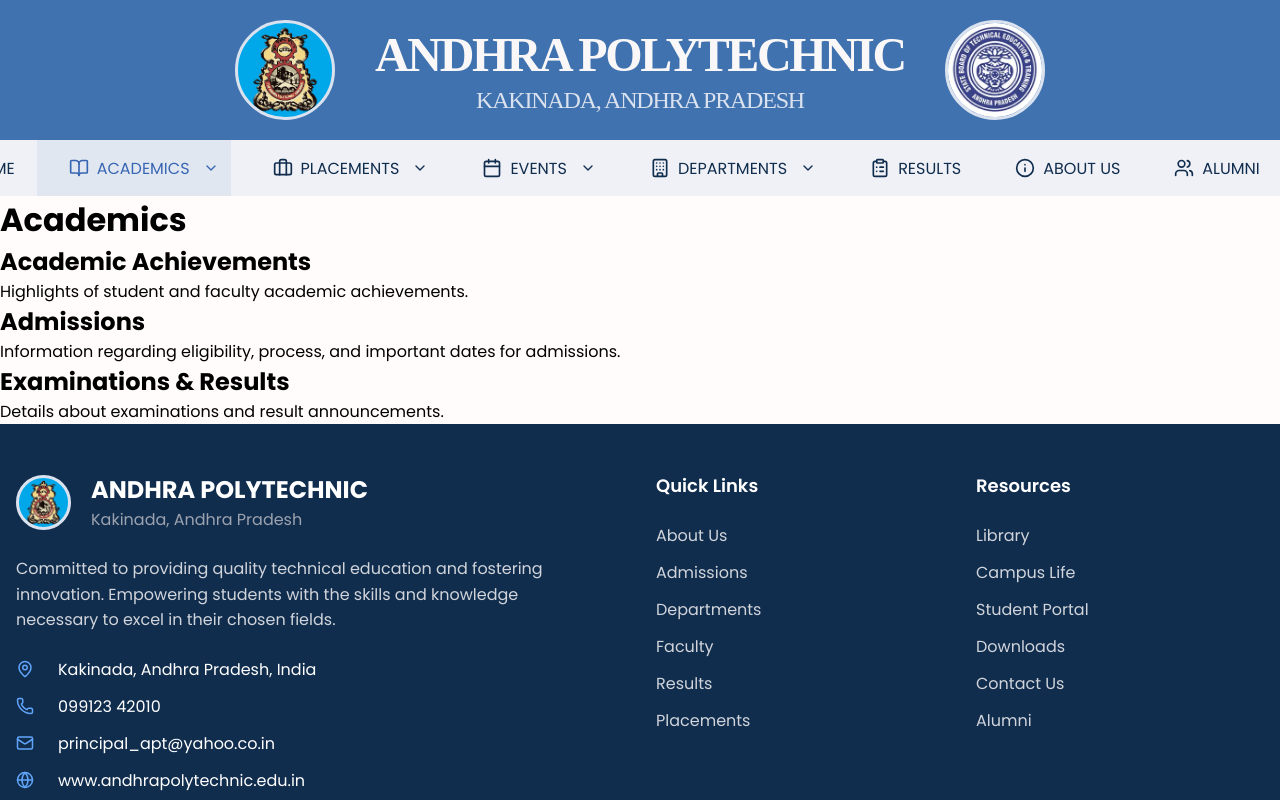
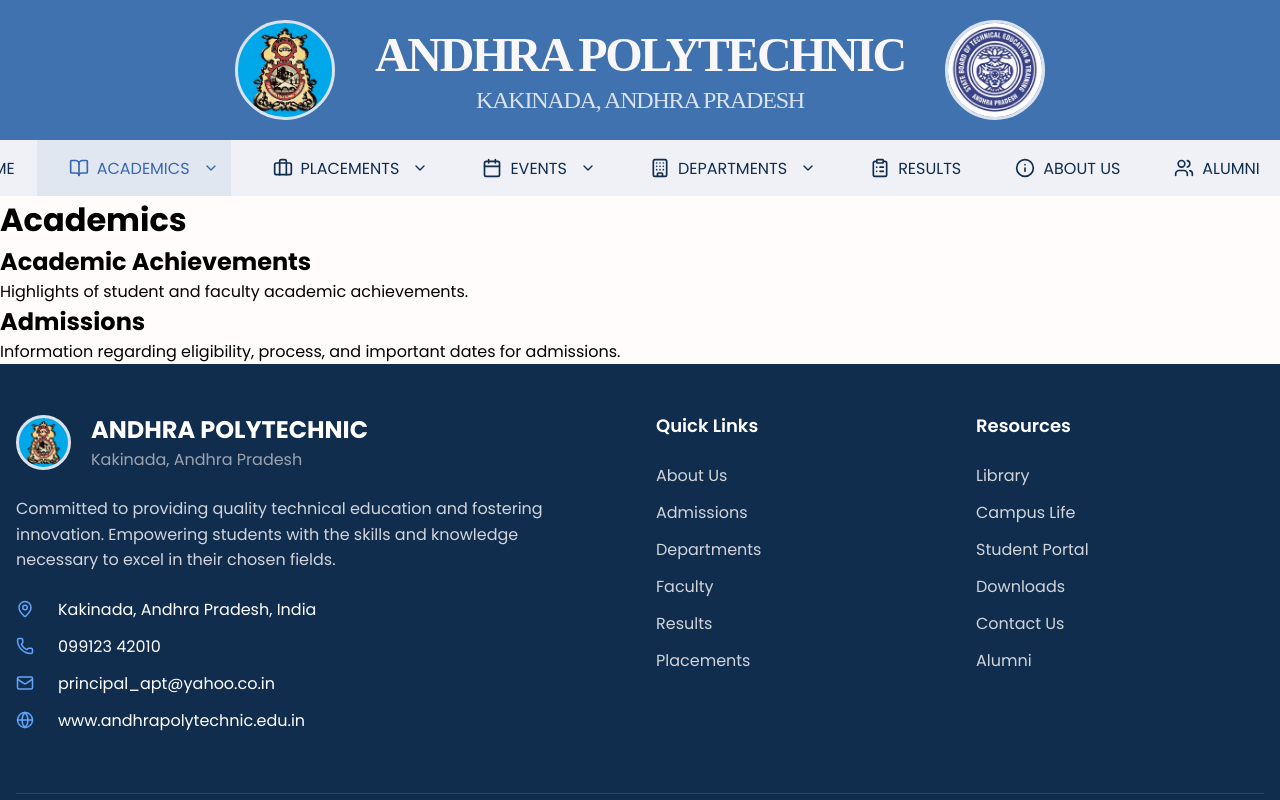
Before and after one commit to DhanushSaiCoder/AndhraPolytechnic, a React (Create React App) app in the folder frontend/: page /academics in a window 1280 px wide. Shown: the top 800 px of the page. Built offline with nearby package versions, Linux system fonts and the light colour scheme.

Commit message:
-examinations

```diff
--- a/frontend/src/components/AcademicsComponents/ExaminationsResults.js
+++ /dev/null
@@ -1,12 +0,0 @@
-import React from 'react';
-
-const ExaminationsResults = () => {
-  return (
-    <div className='examinations-results'>
-      <h2>Examinations & Results</h2>
-      <p>Details about examinations and result announcements.</p>
-    </div>
-  );
-};
-
-export default ExaminationsResults;
--- a/frontend/src/components/NavigationBar.js
+++ b/frontend/src/components/NavigationBar.js
@@ -56,7 +56,6 @@ const NavigationBar = () => {
         { to: '/academics/syllabus', label: 'Syllabus' },
         { to: '/academics/academic-achievements', label: 'Academic Achievements' },
         { to: '/academics/admissions', label: 'Admissions' },
-        { to: '/academics/examinations', label: 'Examinations' },
       ],
     },
 
--- a/frontend/src/pages/AcademicsPage.js
+++ b/frontend/src/pages/AcademicsPage.js
@@ -4,16 +4,13 @@ import '../styles/AcademicsStyles/Academics.css';
 // Placeholder imports for Academics components
 import AcademicAchievements from '../components/AcademicsComponents/AcademicAchievements';
 import AdmissionsInfo from '../components/AcademicsComponents/AdmissionsInfo';
-import ExaminationsResults from '../components/AcademicsComponents/ExaminationsResults';
 
 const AcademicsPage = () => {
   return (
     <div className='AcademicsPage'>
       <h1>Academics</h1>
-
       <AcademicAchievements />
       <AdmissionsInfo />
-      <ExaminationsResults />
     </div>
   );
 };
```
Also changed, not shown: 1 other file (tests, documents, lock files or other folders).
